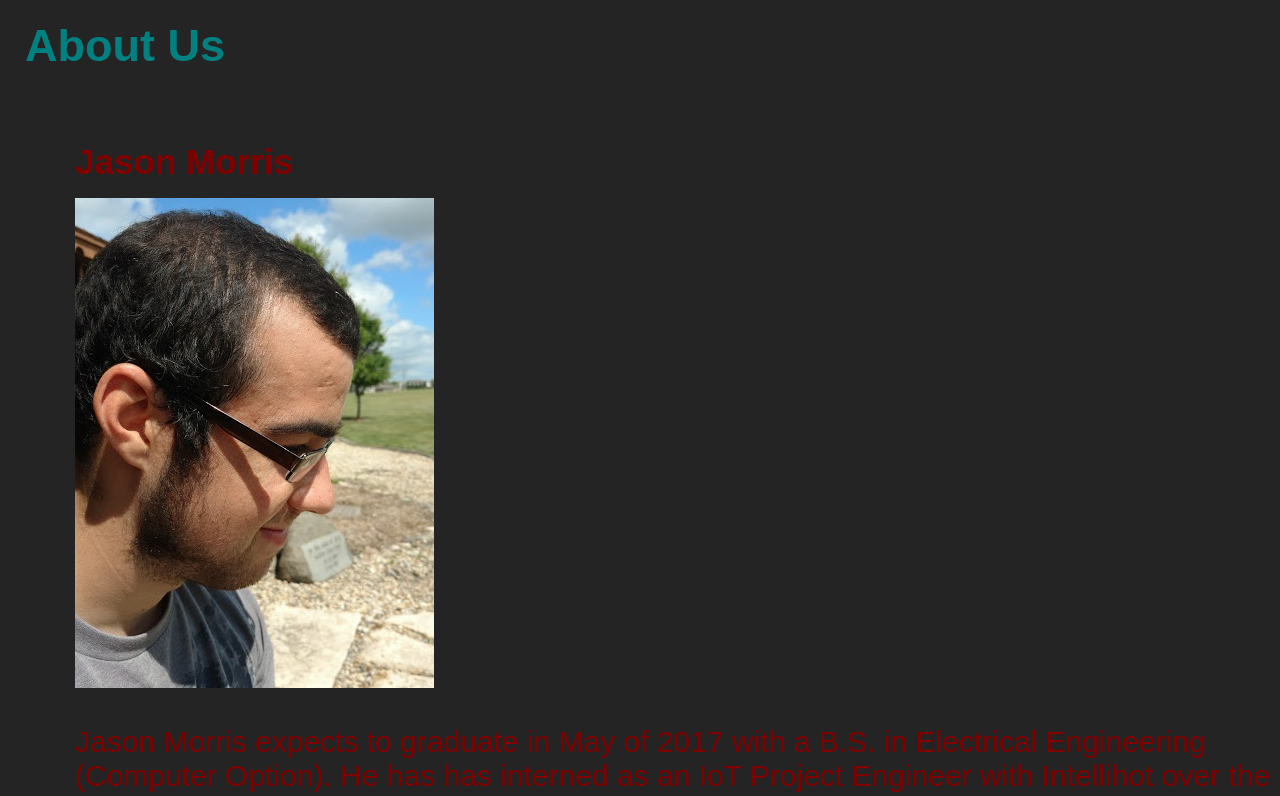
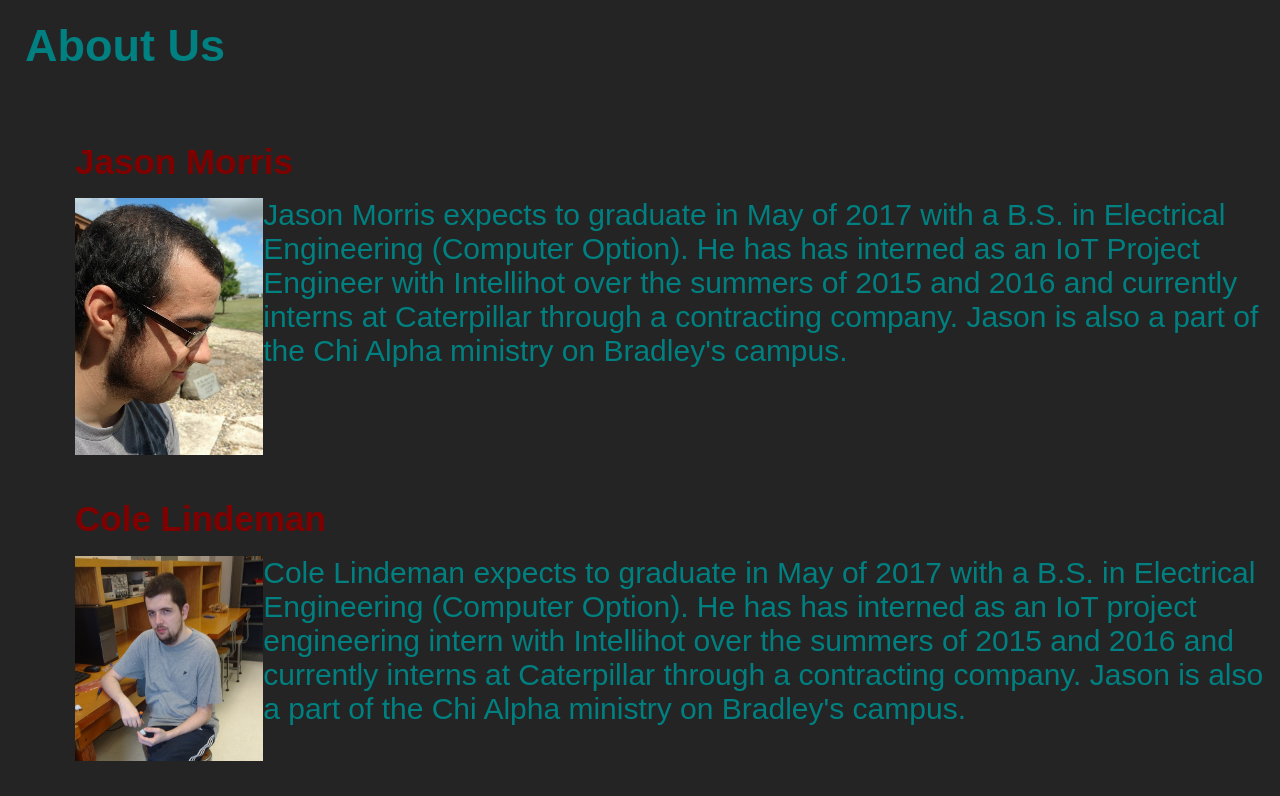
Before and after one commit to BUInvent/Smart-Calendar-Website, a plain HTML site: page AboutUs.html in a window 1280 px wide. Shown: the part 142-938 px from the top of the page. Drawn offline with Linux system fonts and the light colour scheme.

Commit message:
Finished about us formatting

```diff
--- a/AboutUs.html
+++ b/AboutUs.html
@@ -30,20 +30,22 @@
         <h2>About Us</h2>
 
         <h3 class = "tabbed">Jason Morris</h3>
-        <img  class = "tabbed" src="./images/Jason.jpg" alt="Jason">
-        <p class = "tabbed">Jason Morris expects to graduate in May of 2017 with a B.S. in Electrical Engineering
+        <img  class = "tabbed" src="./images/Jason.jpg" alt="Jason" align="left" style="width:15%">
+        <p style="color:teal">Jason Morris expects to graduate in May of 2017 with a B.S. in Electrical Engineering
             (Computer Option). He has has interned as an IoT Project Engineer with Intellihot over the
             summers of 2015 and 2016 and currently interns at Caterpillar through a contracting company. Jason is
             also a part of the Chi Alpha ministry on Bradley's campus.
         </p>
 
+        <br/>
         <h3 class = "tabbed">Cole Lindeman</h3>
-        <img  class = "tabbed" src="./images/Cole.jpg" alt="Cole">
-        <p class = "tabbed">Cole Lindeman expects to graduate in May of 2017 with a B.S. in Electrical Engineering
+        <img  class = "tabbed" src="./images/Cole.jpg" alt="Cole" align="left" style="width:15%">
+        <p style="color:teal">Cole Lindeman expects to graduate in May of 2017 with a B.S. in Electrical Engineering
             (Computer Option). He has has interned as an IoT project engineering intern with Intellihot over the
             summers of 2015 and 2016 and currently interns at Caterpillar through a contracting company. Jason is
             also a part of the Chi Alpha ministry on Bradley's campus.
         </p>
+        <br/>
     </div>
 </body>
 
```
